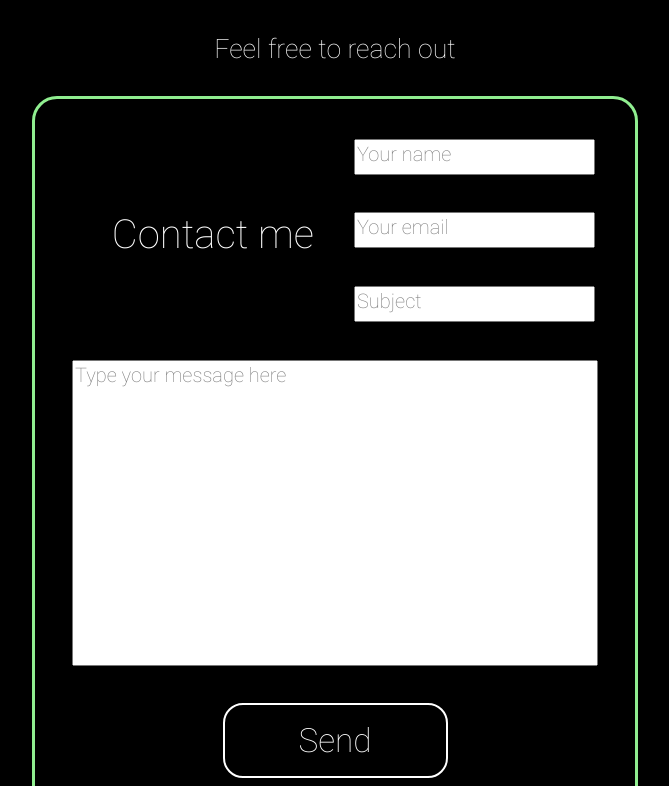
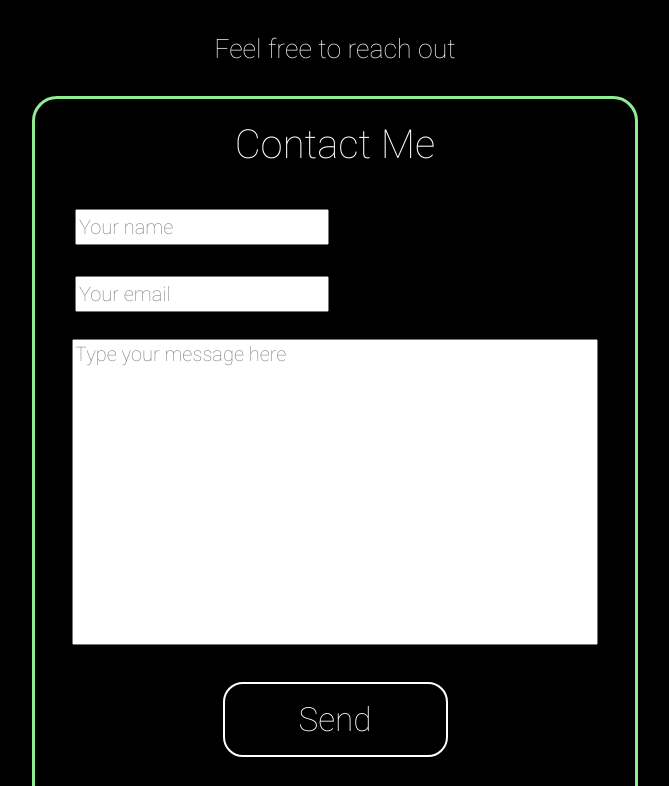
Before and after one commit to nvdixit/Portfolio, a React (Create React App) app in the folder portfolio/: page /#/Contact in a window 1280 px wide. Shown: the part 454-1240 px from the top of the page, without its empty margins (305-974 px from the left). Built offline with nearby package versions, Linux system fonts and the light colour scheme.

Commit message:
Fixed initial send issue

```diff
--- a/portfolio/src/components/ContactForm/ContactForm.css
+++ b/portfolio/src/components/ContactForm/ContactForm.css
@@ -5,7 +5,6 @@
     border-style: solid;
     border-color: lightgreen;
     border-radius: 25px;
-
 }
 
 #messageBox {
@@ -52,6 +51,8 @@
     height: 75px;
     width:225px;
     font-size: 25pt;
+
+    font-family: 'Roboto-Thin', 'Roboto';
 }
 
 #sendButton:hover {
@@ -61,7 +62,7 @@
 }
 
 #infoContainer {
-    text-align: right;
+    text-align: left;
 }
 
 #contactMe {
--- a/portfolio/src/components/ContactForm/ContactForm.js
+++ b/portfolio/src/components/ContactForm/ContactForm.js
@@ -1,76 +1,32 @@
-import React, { Component } from 'react'
-import emailjs from 'emailjs-com'
+import React from 'react';
+import emailjs from 'emailjs-com';
 import "./ContactForm.css"
 
-export default class ContactForm extends Component {
-    constructor(props) {
-        super(props);
+export default function ContactForm() {
 
-        this.state = {
-            senderName: '',
-            senderEmail: '',
-            senderSubject: '',
-            senderMessage: ''
-        };
-
+    function sendEmail(e) {
+        e.preventDefault();
+        emailjs.sendForm(process.env.REACT_APP_EMAIL_SERVICE, process.env.REACT_APP_EMAIL_TEMPLATE, e.target, process.env.REACT_APP_EMAIL_USERID)
+            .then((result) => {
+                console.log(result.text);
+            }, (error) => {
+                console.log(error.text);
+        });
     }
 
-    setName = (event) => {
-        this.setState({ senderName: event.target.value});
-    }
+    return (
+        <form id="contactForm" onSubmit={sendEmail}>
+            <pre/>
+            <div id="contactMe">Contact Me</div>
 
-    setEmail = (event) => {
-        this.setState({ senderEmail: event.target.value});
-    }
+            <div id="infoContainer">
+                <input id="nameBox" type="text" name="user_name" placeholder="Your name"/> <pre/>
+                <input id="emailBox" type="email" name="user_email" placeholder="Your email"/> <pre/>
+            </div>
 
-    setSubject = (event) => {
-        this.setState({ senderSubject: event.target.value});
-    }
+            <textarea id="messageBox" name="message" placeholder="Type your message here"/> <pre/>
 
-    setMessage = (event) => {
-        this.setState({ senderMessage: event.target.value});
-    }
-
-    sendEmail = () => {
-        // if(this.state.senderName === '' ||
-        //    this.state.senderEmail === '' ||
-        //    this.state.senderSubject === '' ||
-        //    this.state.senderMessage === '') {
-        // }
-
-        const userId = process.env.REACT_APP_EMAIL_USERID;
-        const service = process.env.REACT_APP_EMAIL_SERVICE;
-        const template = process.env.REACT_APP_EMAIL_TEMPLATE;
-
-        emailjs.init(userId);
-        emailjs.send(service, template, {
-            from_name: this.state.senderName,
-            to_name: "Nikhil Dixit",
-            message: this.state.senderMessage,
-            reply_to: this.state.senderEmail,
-        }).then(
-            console.log("Email Sent")
-        );
-    }
-
-    render() {
-        return (
-            <form id="contactForm">
-                <div id="infoContainer">
-                    <textarea id = "nameBox" placeholder="Your name" onChange={this.setName}></textarea> <pre/>
-
-                    <div>
-                        <div id="contactMe">Contact me</div>
-                        <textarea id="emailBox" placeholder="Your email" onChange={this.setEmail}></textarea>
-                    </div>
-                    <pre/>
-
-                    <textarea id="subjectBox" placeholder="Subject" onChange={this.setSubject}></textarea> <pre/>
-                </div>
-
-                <textarea id="messageBox" placeholder="Type your message here" onChange={this.setMessage}></textarea> <pre/>
-                <button id="sendButton" onClick={this.sendEmail}>Send</button>
-            </form>
-        )
-    }
+            <input id="sendButton" type="submit" value="Send" />
+        </form>
+  );
 }
```
